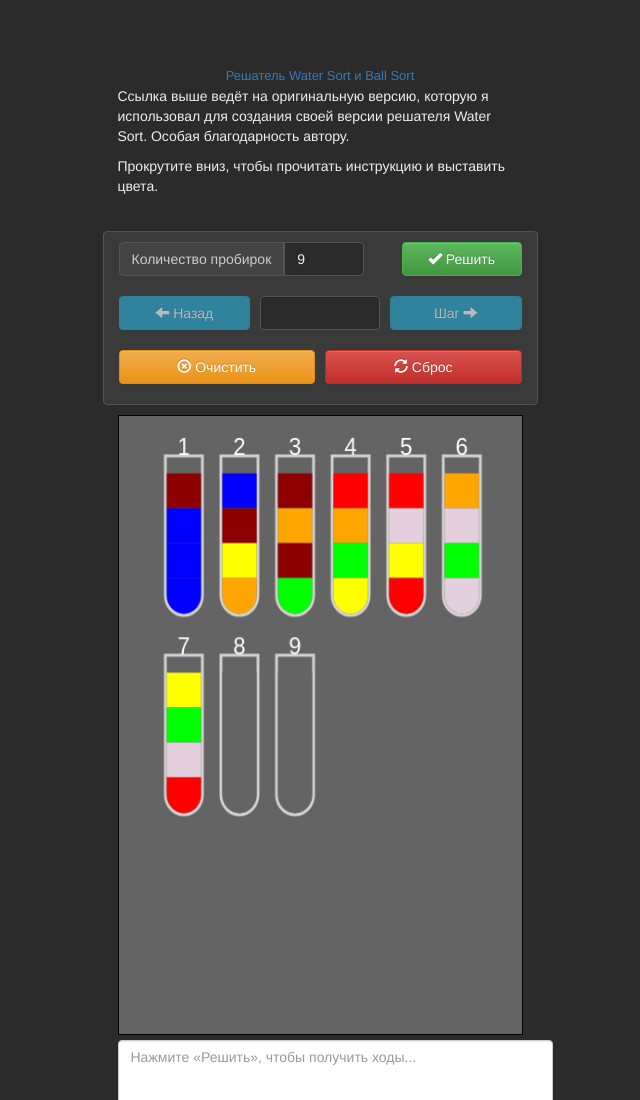
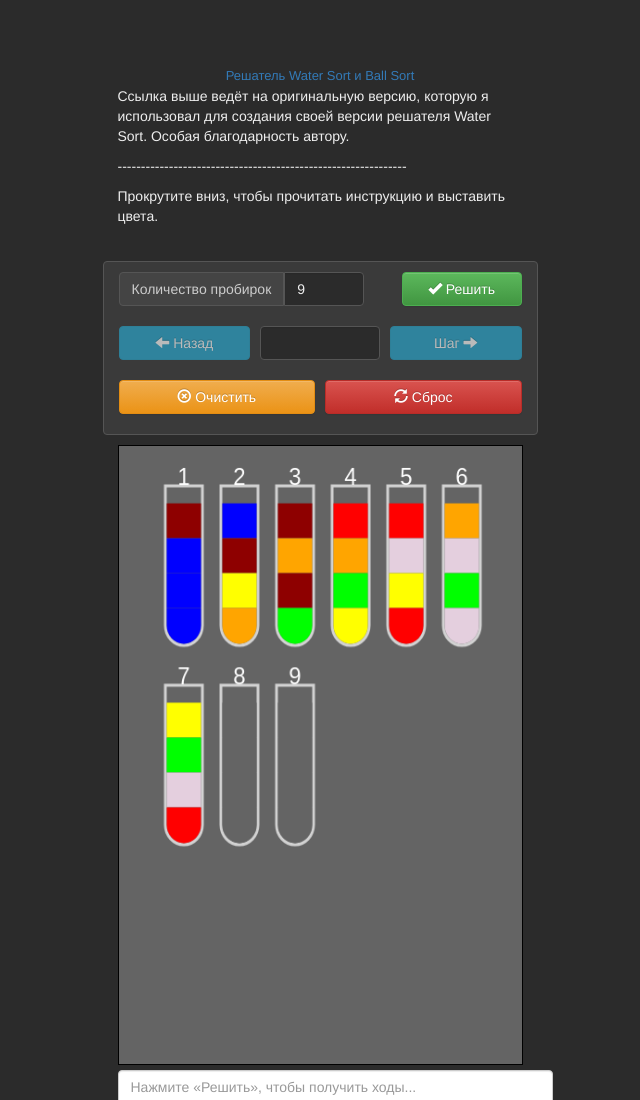
Before and after one commit to EXE-Kroxx/pns_bot_installer, a plain HTML site: page water_sort/puzzle-n-survival/index.html in a window 1280 px wide. Shown: the top 1100 px of the page, without its empty margins (320-960 px from the left). Drawn offline with nearby package versions, Linux system fonts and the light colour scheme.

Commit message:
Update index.html

```diff
--- a/water_sort/puzzle-n-survival/index.html
+++ b/water_sort/puzzle-n-survival/index.html
@@ -32,6 +32,7 @@
         <a style="font-size:small;" href="https://www.robertfidler.com/puzzle-n-survival/index.html" target="_blank">Решатель Water Sort и Ball Sort</a>
         <div style="clear: both; text-align: left;">
           <p>Ссылка выше ведёт на оригинальную версию, которую я использовал для создания своей версии решателя Water Sort. Особая благодарность автору.</p>
+	  <p>--------------------------------------------------------------</p>
 	  <p>Прокрутите вниз, чтобы прочитать инструкцию и выставить цвета.</p>
         </div>
       </li>
```
